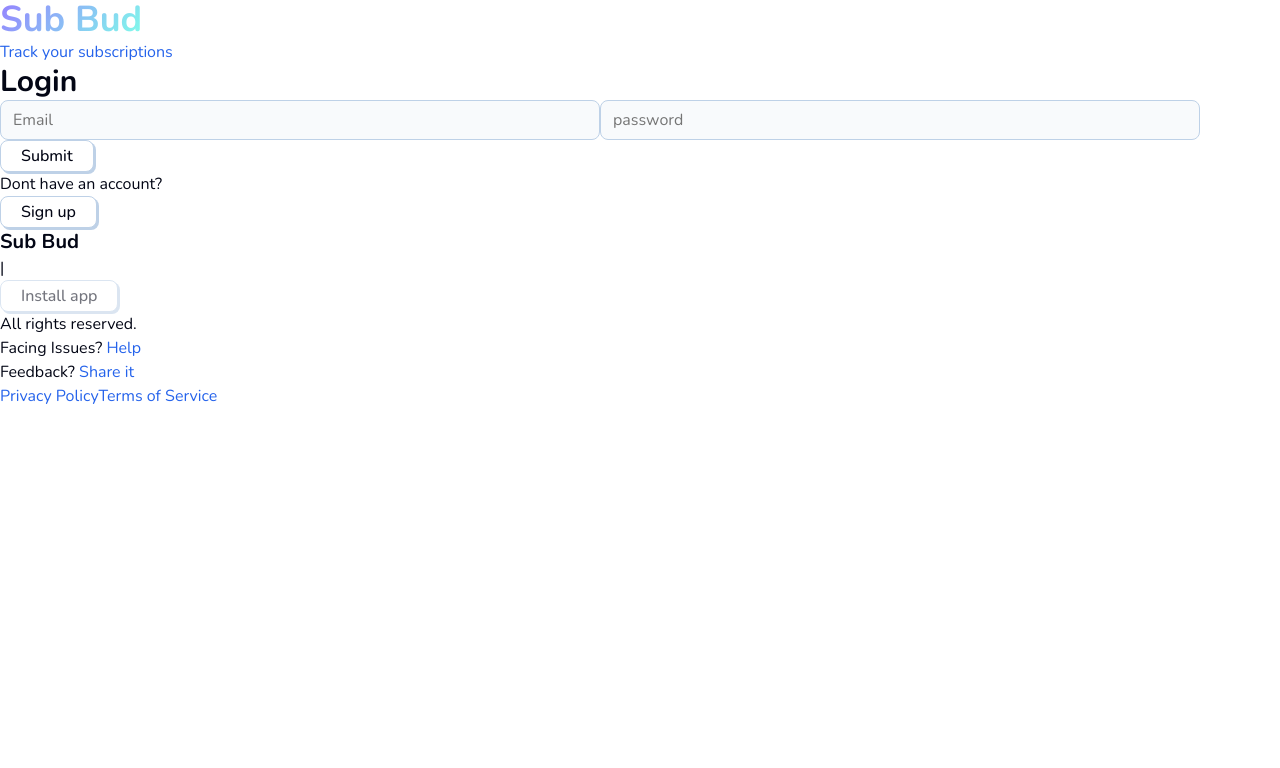
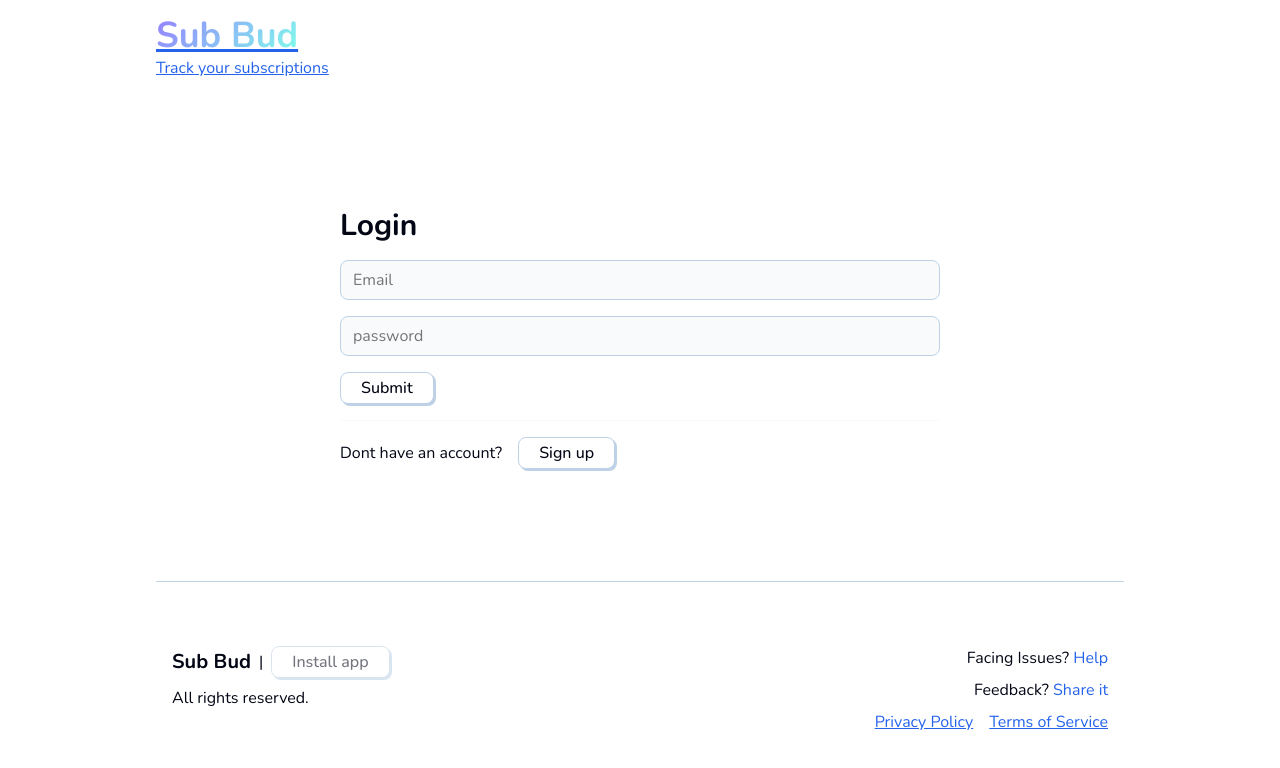
Before and after one commit to BK0SS/Sub-Bud, a Next.js app in the folder sub-bud/: page /dashboard in a window 1280 px wide. Shown: the top 768 px of the page. Built offline with nearby package versions, Linux system fonts and the light colour scheme.

Commit message:
globals.css

```diff
--- a/sub-bud/app/globals.css
+++ b/sub-bud/app/globals.css
@@ -1,42 +1,133 @@
-:root {
-  --background: #ffffff;
-  --foreground: #171717;
+/* body header */
+body{
+  min-height: 100vh;
+  display: flex;
+  flex-direction: column;
+  gap: 1rem;
 }
 
-@media (prefers-color-scheme: dark) {
-  :root {
-    --background: #0a0a0a;
-    --foreground: #ededed;
+header,
+main,
+footer {
+  max-width: 1000px;
+  width:100%;
+  margin: 0 auto;
+  padding: 1rem;
+}
+
+header{
+  display: flex;
+  align-items: center;
+  justify-content: space-between;
+  gap: 1rem;
+}
+header div :first-of-type a{
+  text-decoration: none;
+
+}
+
+.goto{
+  display: flex;
+  align-items: center;
+  gap: 1.5rem;
+
+}
+
+.goto a:first-of-type{
+
+  display: none;
+}
+
+.full-line{
+  height: 1px;
+  background: var(--background-muted)
+}
+
+main{
+  display: flex;
+  flex-direction: column;
+  gap: 2rem;
+  flex: 1;
+}
+
+
+/* home page */
+
+
+/* dashboard page */
+
+
+
+/* login */
+.login{
+  display: flex;
+  flex-direction: column;
+  justify-content: center;
+
+  gap: 1rem;
+  max-width: 600px;
+  width: 100%;
+  margin: 0 auto;
+  flex: 1;
+  padding: 4rem 0;
+}
+.login > div:last-of-type{
+  display: flex;
+  align-items: center;
+  gap: 1rem;
+}
+
+/*footer */
+.hard-line{
+  height: 1px;
+  background: var(--border-secondary);
+}
+
+.footer-content{
+  display: flex;
+  flex-direction: column;
+  justify-content: space-between;
+  gap: 1rem;
+  padding: 4rem 1rem;
+}
+
+.footer-content > div:first-of-type{
+  display:flex;
+  flex-direction: column;
+  gap: 0.5rem;
+}
+.footer-content > div:first-of-type div{
+  display:flex;
+  align-items: center;
+  gap: 0.5rem;
+}
+
+.footer-content>div:last-of-type div{
+  display: flex;
+  align-items: center;
+  gap: 1rem;
+}
+
+/* media quaries */
+@media (min-width: 640px)
+{
+    .goto a:first-of-type{
+
+    display: block;
+  }
+  main{
+    gap: 3rem;
   }
 }
-
-html,
-body {
-  max-width: 100vw;
-  overflow-x: hidden;
-}
-
-body {
-  color: var(--foreground);
-  background: var(--background);
-  font-family: Arial, Helvetica, sans-serif;
-  -webkit-font-smoothing: antialiased;
-  -moz-osx-font-smoothing: grayscale;
-}
-
-* {
-  box-sizing: border-box;
-  padding: 0;
-  margin: 0;
-}
-
-a {
-  color: inherit;
-  text-decoration: none;
-}
-
-@media (prefers-color-scheme: dark) {
-  html {
-    color-scheme: dark;
+@media (min-width: 780px)
+{
+  .footer-content{
+    flex-direction: row;
+  }
+  .footer-content>div:last-of-type{
+    display: flex;
+    flex-direction: column;
+    gap: 0.5rem;
+    align-items: flex-end;
   }
 }
```
